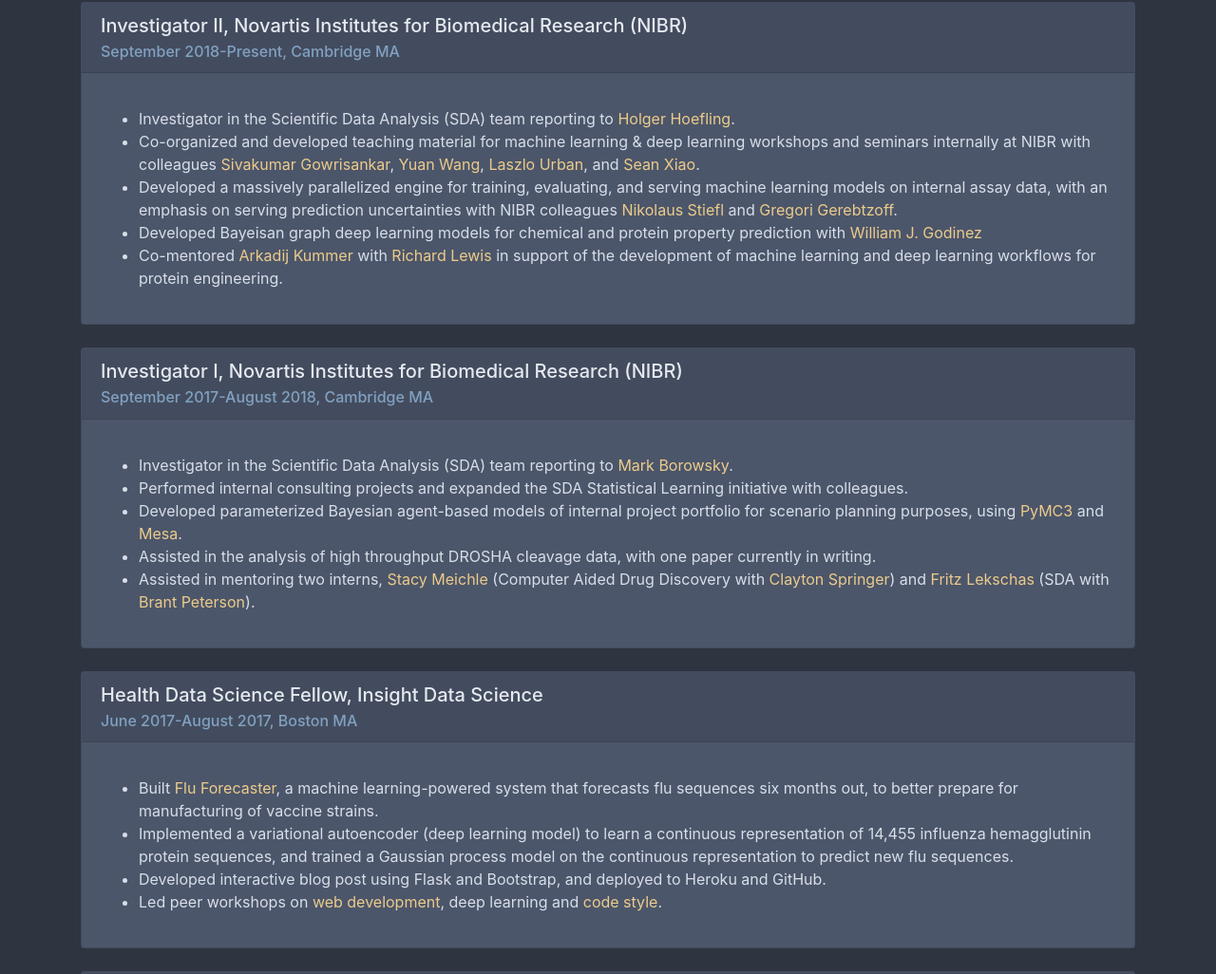
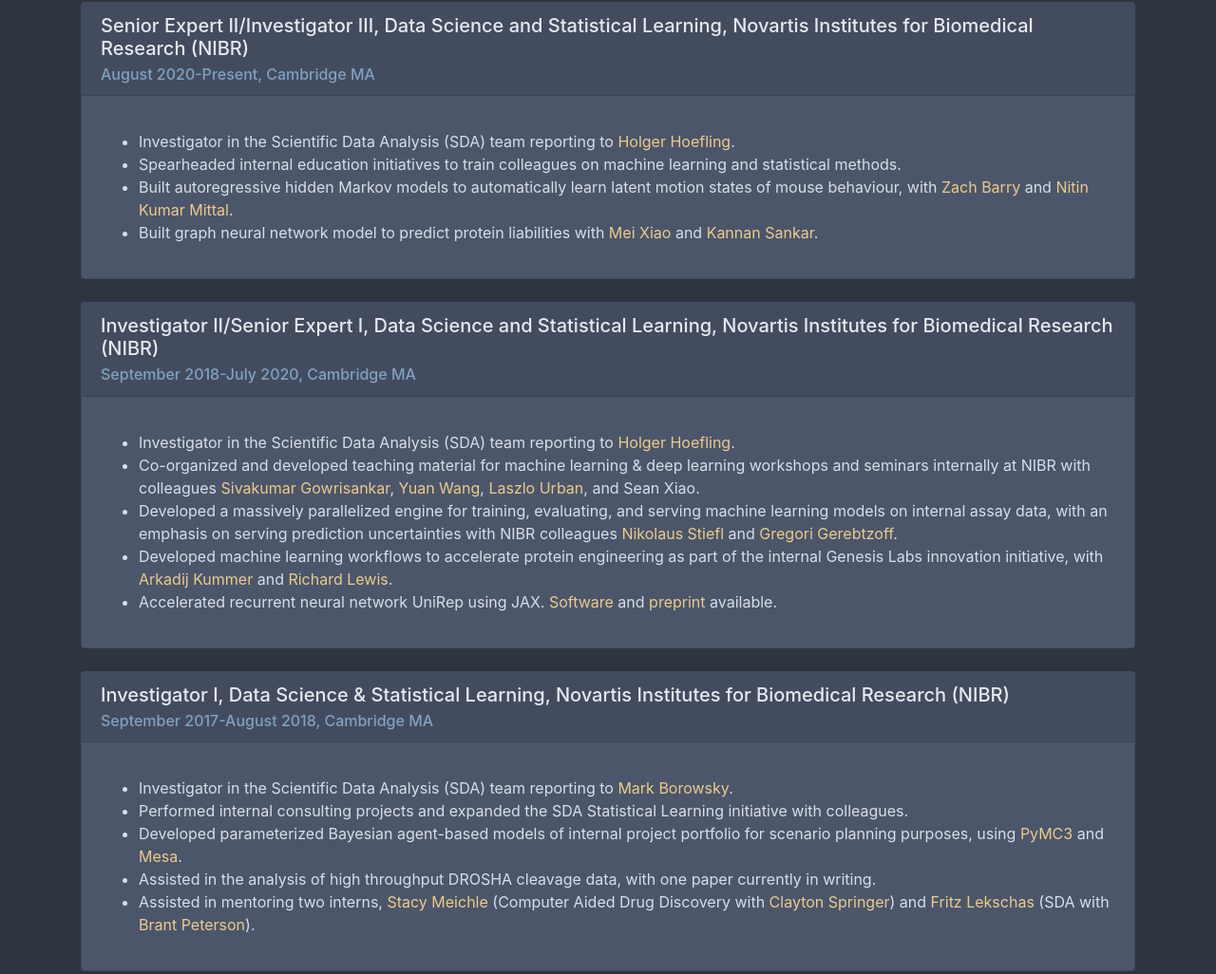
Before and after one commit to ericmjl/resume, a plain HTML site: page index.html in a window 1280 px wide. Shown: the part 498-1524 px from the top of the page at 95% size. Drawn offline with nearby package versions, Linux system fonts and the light colour scheme.

Commit message:
Update index page

```diff
--- a/index.html
+++ b/index.html
@@ -400,16 +400,15 @@
 
           <div class="card card-nord" id="Novartis Institutes for Biomedical Research (NIBR)-card">
             <div class="card-header card-header-nord">
-              <h5 class="card-title">Investigator II, Novartis Institutes for Biomedical Research (NIBR)</h5>
-              <h6 class="card-subtitle text-muted-nord">September 2018-Present, Cambridge MA</h6>
+              <h5 class="card-title">Senior Expert II/Investigator III, Data Science and Statistical Learning, Novartis Institutes for Biomedical Research (NIBR)</h5>
+              <h6 class="card-subtitle text-muted-nord">August 2020-Present, Cambridge MA</h6>
             </div>
             <div class="card-body">
               <p class="card-text"><ul>
 <li>Investigator in the Scientific Data Analysis (SDA) team reporting to <a href="https://www.linkedin.com/in/holger-hoefling-8418905">Holger Hoefling</a>.</li>
-<li>Co-organized and developed teaching material for machine learning &amp; deep learning workshops and seminars internally at NIBR with colleagues <a href="https://www.linkedin.com/in/sivakumar-gowrisankar-b71a016/">Sivakumar Gowrisankar</a>, <a href="https://www.linkedin.com/in/yuan-wang-王元-0b19a822/">Yuan Wang</a>, <a href="https://www.linkedin.com/in/laszlo-urban-4444974/">Laszlo Urban</a>, and <a href="">Sean Xiao</a>.</li>
-<li>Developed a massively parallelized engine for training, evaluating, and serving machine learning models on internal assay data, with an emphasis on serving prediction uncertainties with NIBR colleagues <a href="https://www.linkedin.com/in/nikolaus-stiefl-39583b25/">Nikolaus Stiefl</a> and <a href="https://www.linkedin.com/in/gregorigerebtzoff/">Gregori Gerebtzoff</a>.</li>
-<li>Developed Bayeisan graph deep learning models for chemical and protein property prediction with <a href="https://www.linkedin.com/in/william-j-godinez/">William J. Godinez</a></li>
-<li>Co-mentored <a href="https://www.linkedin.com/in/arkadij-kummer-78b249b9/">Arkadij Kummer</a> with <a href="https://www.linkedin.com/in/richard-lewis-8916891/">Richard Lewis</a> in support of the development of machine learning and deep learning workflows for protein engineering.</li>
+<li>Spearheaded internal education initiatives to train colleagues on machine learning and statistical methods.</li>
+<li>Built autoregressive hidden Markov models to automatically learn latent motion states of mouse behaviour, with <a href="https://www.linkedin.com/in/zacharybarry/">Zach Barry</a> and <a href="https://www.linkedin.com/in/nitin-kumar-mittal-994186a6/">Nitin Kumar Mittal</a>.</li>
+<li>Built graph neural network model to predict protein liabilities with <a href="https://www.linkedin.com/in/mei-xiao-8022a85/">Mei Xiao</a> and <a href="https://www.linkedin.com/in/kannansankar/">Kannan Sankar</a>.</li>
 </ul></p>
             </div>
           </div>
@@ -417,7 +416,24 @@
 
           <div class="card card-nord" id="Novartis Institutes for Biomedical Research (NIBR)-card">
             <div class="card-header card-header-nord">
-              <h5 class="card-title">Investigator I, Novartis Institutes for Biomedical Research (NIBR)</h5>
+              <h5 class="card-title">Investigator II/Senior Expert I, Data Science and Statistical Learning, Novartis Institutes for Biomedical Research (NIBR)</h5>
+              <h6 class="card-subtitle text-muted-nord">September 2018-July 2020, Cambridge MA</h6>
+            </div>
+            <div class="card-body">
+              <p class="card-text"><ul>
+<li>Investigator in the Scientific Data Analysis (SDA) team reporting to <a href="https://www.linkedin.com/in/holger-hoefling-8418905">Holger Hoefling</a>.</li>
+<li>Co-organized and developed teaching material for machine learning &amp; deep learning workshops and seminars internally at NIBR with colleagues <a href="https://www.linkedin.com/in/sivakumar-gowrisankar-b71a016/">Sivakumar Gowrisankar</a>, <a href="https://www.linkedin.com/in/yuan-wang-王元-0b19a822/">Yuan Wang</a>, <a href="https://www.linkedin.com/in/laszlo-urban-4444974/">Laszlo Urban</a>, and Sean Xiao.</li>
+<li>Developed a massively parallelized engine for training, evaluating, and serving machine learning models on internal assay data, with an emphasis on serving prediction uncertainties with NIBR colleagues <a href="https://www.linkedin.com/in/nikolaus-stiefl-39583b25/">Nikolaus Stiefl</a> and <a href="https://www.linkedin.com/in/gregorigerebtzoff/">Gregori Gerebtzoff</a>.</li>
+<li>Developed machine learning workflows to accelerate protein engineering as part of the internal Genesis Labs innovation initiative, with <a href="https://www.linkedin.com/in/arkadij-kummer-78b249b9/">Arkadij Kummer</a> and <a href="https://www.linkedin.com/in/richard-lewis-8916891/">Richard Lewis</a>.</li>
+<li>Accelerated recurrent neural network UniRep using JAX. <a href="https://github.com/ElArkk/jax-unirep">Software</a> and <a href="https://www.biorxiv.org/content/10.1101/2020.05.11.088344v1">preprint</a> available.</li>
+</ul></p>
+            </div>
+          </div>
+          <br>
+
+          <div class="card card-nord" id="Novartis Institutes for Biomedical Research (NIBR)-card">
+            <div class="card-header card-header-nord">
+              <h5 class="card-title">Investigator I, Data Science &amp; Statistical Learning, Novartis Institutes for Biomedical Research (NIBR)</h5>
               <h6 class="card-subtitle text-muted-nord">September 2017-August 2018, Cambridge MA</h6>
             </div>
             <div class="card-body">
```
Also changed, not shown: 1 other file.
